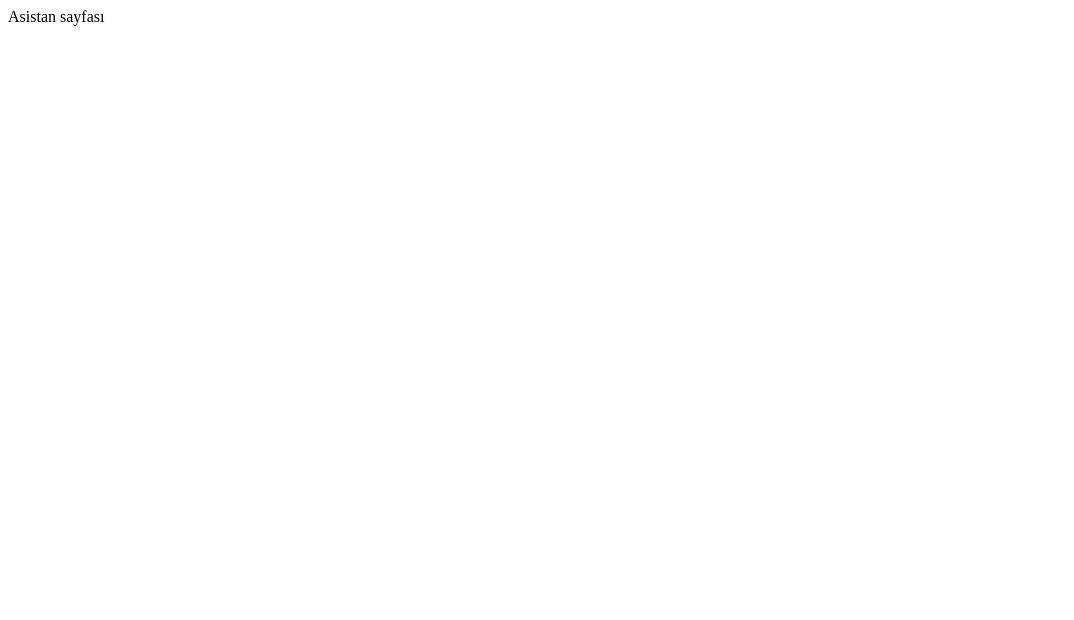
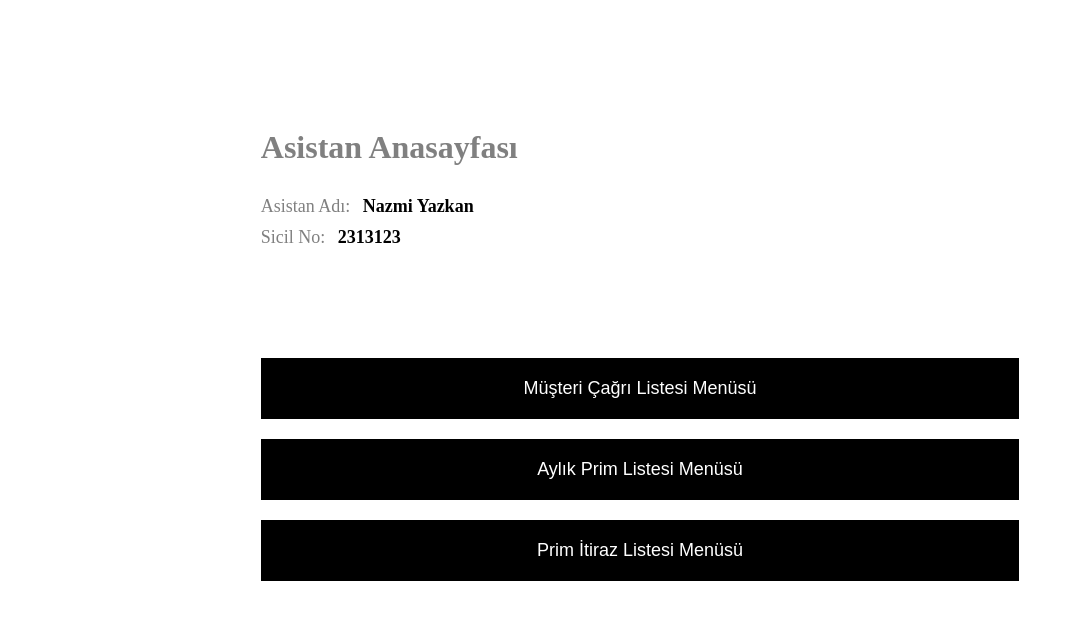
Before and after one commit to yazkan/calltracker-fe, a React (Vite) app: page /assistant in a window 1280 px wide. Shown: the top 620 px of the page, without its empty margins (0-1074 px from the left). Built offline with nearby package versions, Linux system fonts and the light colour scheme.

Commit message:
assistan page design

```diff
--- a/package.json
+++ b/package.json
@@ -12,7 +12,8 @@
   "dependencies": {
     "react": "^18.2.0",
     "react-dom": "^18.2.0",
-    "react-router-dom": "^6.23.1"
+    "react-router-dom": "^6.23.1",
+    "sass": "^1.77.1"
   },
   "devDependencies": {
     "@types/react": "^18.2.66",
--- a/src/pages/Assistant.jsx
+++ b/src/pages/Assistant.jsx
@@ -1,7 +1,27 @@
+import "./Assistant.scss";
+
 function Assistant() {
   return (
     <>
-      <div>Asistan sayfası</div>
+      <div className="assistant">
+        <div className="section">
+          <h1>Asistan Anasayfası</h1>
+          <div>
+            <label htmlFor="">Asistan Adı: </label>
+            <label className="infoLabel">Nazmi Yazkan</label>
+          </div>
+
+          <div>
+            <label htmlFor="">Sicil No: </label>
+            <label className="infoLabel">2313123</label>
+          </div>
+          <div className="btnGroup">
+            <button type="submit">Müşteri Çağrı Listesi Menüsü</button>
+            <button type="submit">Aylık Prim Listesi Menüsü</button>
+            <button type="submit">Prim İtiraz Listesi Menüsü</button>
+          </div>
+        </div>
+      </div>
     </>
   );
 }
--- /dev/null
+++ b/src/pages/Assistant.scss
@@ -0,0 +1,112 @@
+.assistant {
+  display: flex;
+  align-items: center;
+  justify-content: center;
+
+  padding: 100px 20%;
+  display: flex;
+  gap: 120px;
+
+  h1 {
+    color: gray;
+    margin-bottom: 20px;
+  }
+
+  .section {
+    flex: 1;
+    display: flex;
+    flex-direction: column;
+    gap: 10px;
+    justify-content: space-between;
+
+    label {
+      color: gray;
+      font-size: 18px;
+    }
+    .infoLabel {
+      color: black;
+      font-weight: bold;
+      padding-left: 8px;
+    }
+
+    button {
+      border: none;
+      padding: 20px;
+      color: white;
+      font-weight: 500;
+      font-size: 18px;
+      background-color: #000000;
+      cursor: pointer;
+    }
+    button:hover {
+      background-color: #45df57;
+    }
+
+    .btnGroup {
+      margin-top: 100px;
+      display: flex;
+      flex-direction: column;
+      gap: 20px;
+    }
+
+    .toggle {
+      display: flex;
+      align-items: center;
+      gap: 10px;
+
+      .switch {
+        position: relative;
+        display: inline-block;
+        width: 50px;
+        height: 24px;
+      }
+
+      /* Hide default HTML checkbox */
+      .switch input {
+        opacity: 0;
+        width: 0;
+        height: 0;
+      }
+
+      .slider {
+        position: absolute;
+        cursor: pointer;
+        top: 0;
+        left: 0;
+        right: 0;
+        bottom: 0;
+        background-color: #ccc;
+        -webkit-transition: 0.4s;
+        transition: 0.4s;
+        border-radius: 24px;
+      }
+
+      .slider:before {
+        position: absolute;
+        content: "";
+        height: 16px;
+        width: 16px;
+        left: 4px;
+        bottom: 4px;
+        background-color: white;
+        -webkit-transition: 0.4s;
+        transition: 0.4s;
+        border-radius: 50%;
+      }
+
+      input:checked + .slider {
+        background-color: #2196f3;
+      }
+
+      input:focus + .slider {
+        box-shadow: 0 0 1px #2196f3;
+      }
+
+      input:checked + .slider:before {
+        -webkit-transform: translateX(26px);
+        -ms-transform: translateX(26px);
+        transform: translateX(26px);
+      }
+    }
+  }
+}
```
Also changed, not shown: 1 other file (tests, documents, lock files or other folders).
